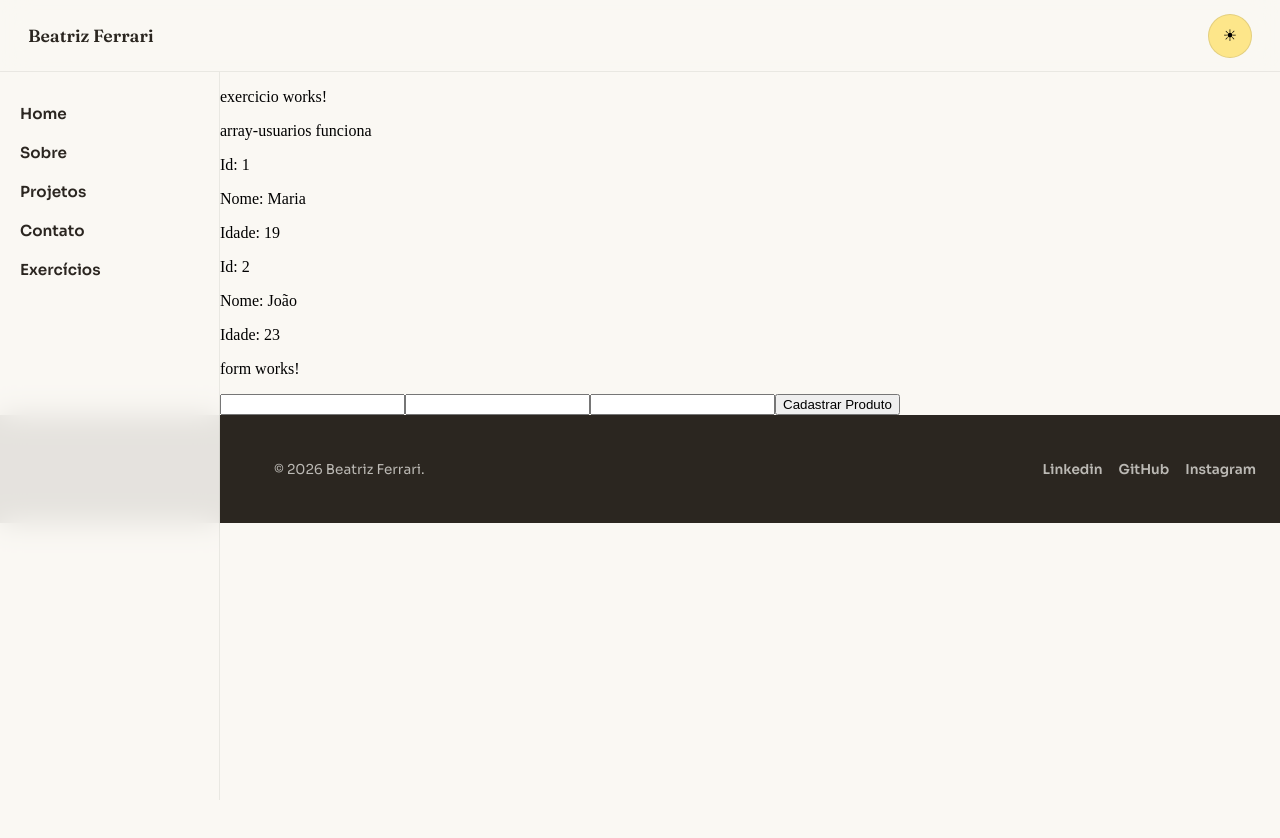
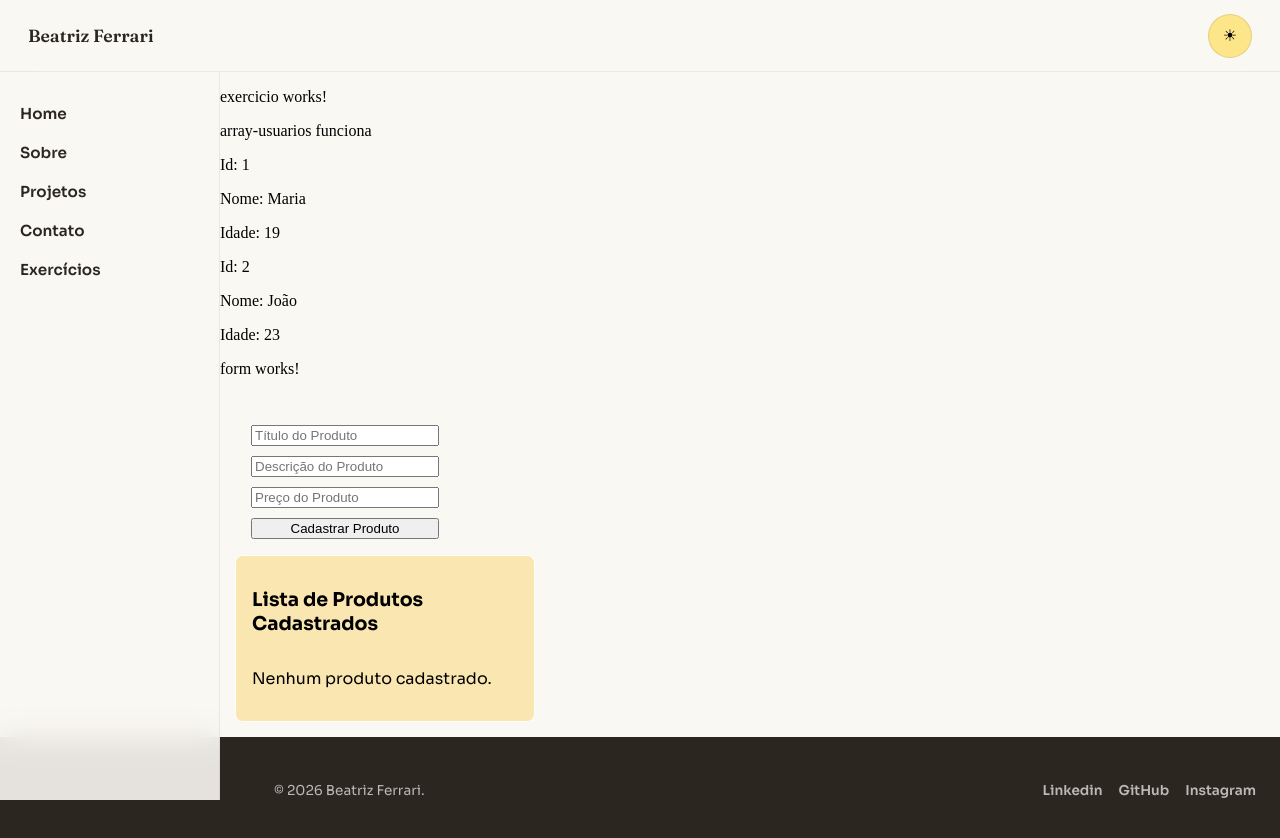
Before and after one commit to beatrizhf/angular2.0, an Angular app in the folder site-angular/: page /exercicio in a window 1280 px wide. Shown: the top 838 px of the page. Before the commit the page ends 800 px from the top, so only its background shows below. Built offline with nearby package versions, Linux system fonts and the light colour scheme.

Commit message:
exercício lista de produtos

```diff
--- /dev/null
+++ b/site-angular/src/app/features/exercicio/array-compras/array-compras.html
@@ -0,0 +1 @@
+<p>array-compras works!</p>
--- a/site-angular/src/app/features/exercicio/form/form.css
+++ b/site-angular/src/app/features/exercicio/form/form.css
@@ -0,0 +1,30 @@
+.formulario{
+    display: flex;
+    flex-direction: column;
+    padding: 15px;
+
+}
+
+form{
+    display: flex;
+    flex-direction: column;
+    gap: 10px;
+    width: 220px;
+    padding: 16px;
+}
+
+.listaItens{
+    display: flex;
+    flex-direction: column;
+    width: 300px;
+    padding: 16px;
+    border: 1px solid #fffdf9;
+    border-radius: 8px;
+    background-color: #f8d36d7e;
+    font-family: 'Sora', sans-serif;
+}
+
+.listaItens h2{
+    font-size: 19px;
+    color: #000000;
+}
--- a/site-angular/src/app/features/exercicio/form/form.html
+++ b/site-angular/src/app/features/exercicio/form/form.html
@@ -1,9 +1,21 @@
 <p>form works!</p>
 
-<form>
-<input type="text" [formField]="produtoForm.titulo">
-<input type="text" [formField]="produtoForm.descricao">
-<input type="number" inputmode="numeric" [formField]="produtoForm.preco">
+<div class="formulario">
+    <form (submit)="cadastrarProduto($event)">
+<input type="text" placeholder="Título do Produto" [formField]="produtoForm.titulo">
+<input type="text" placeholder="Descrição do Produto" [formField]="produtoForm.descricao">
+<input type="number" inputmode="numeric" placeholder="Preço do Produto" [formField]="produtoForm.preco">
 
 <button>Cadastrar Produto</button>
 </form>
+
+<div class="listaItens">
+<h2>Lista de Produtos Cadastrados</h2>
+    @for (produto of itens(); track produto.titulo) {
+        <p>> {{produto.titulo}} | {{produto.descricao}} | R$ {{produto.preco}}</p>
+    }
+
+    @empty {
+        <p>Nenhum produto cadastrado.</p>
+    }
+</div>
--- a/site-angular/src/app/features/exercicio/form/form.ts
+++ b/site-angular/src/app/features/exercicio/form/form.ts
@@ -15,6 +15,8 @@ export class Form {
     preco: null,
   })
 
+   protected itens = signal<Produto[]>([]); //*AQUI//*
+
   produtoForm = form(this.produtoModel);
 
   cadastrarProduto(event : SubmitEvent) {
@@ -23,5 +25,15 @@ export class Form {
     const produto = this.produtoModel();
 
     console.log(produto);
+
+    this.itens.update(valor => [...valor, produto]); //*AQUI//*
+
+    this.produtoModel.set({
+    titulo: '',
+    descricao: '',
+    preco: null,
+  });
   }
+
+
 }
```
Also changed, not shown: site-angular/src/app/features/exercicio/array-compras/array-compras.ts (added, +11 -0 lines), site-angular/src/app/features/exercicio/array-compras/array-compras.css (added), site-angular/src/app/features/exercicio/array-usuarios/array-usuarios.ts (line endings or trailing spaces), 1 other file (tests, documents, lock files or other folders).
